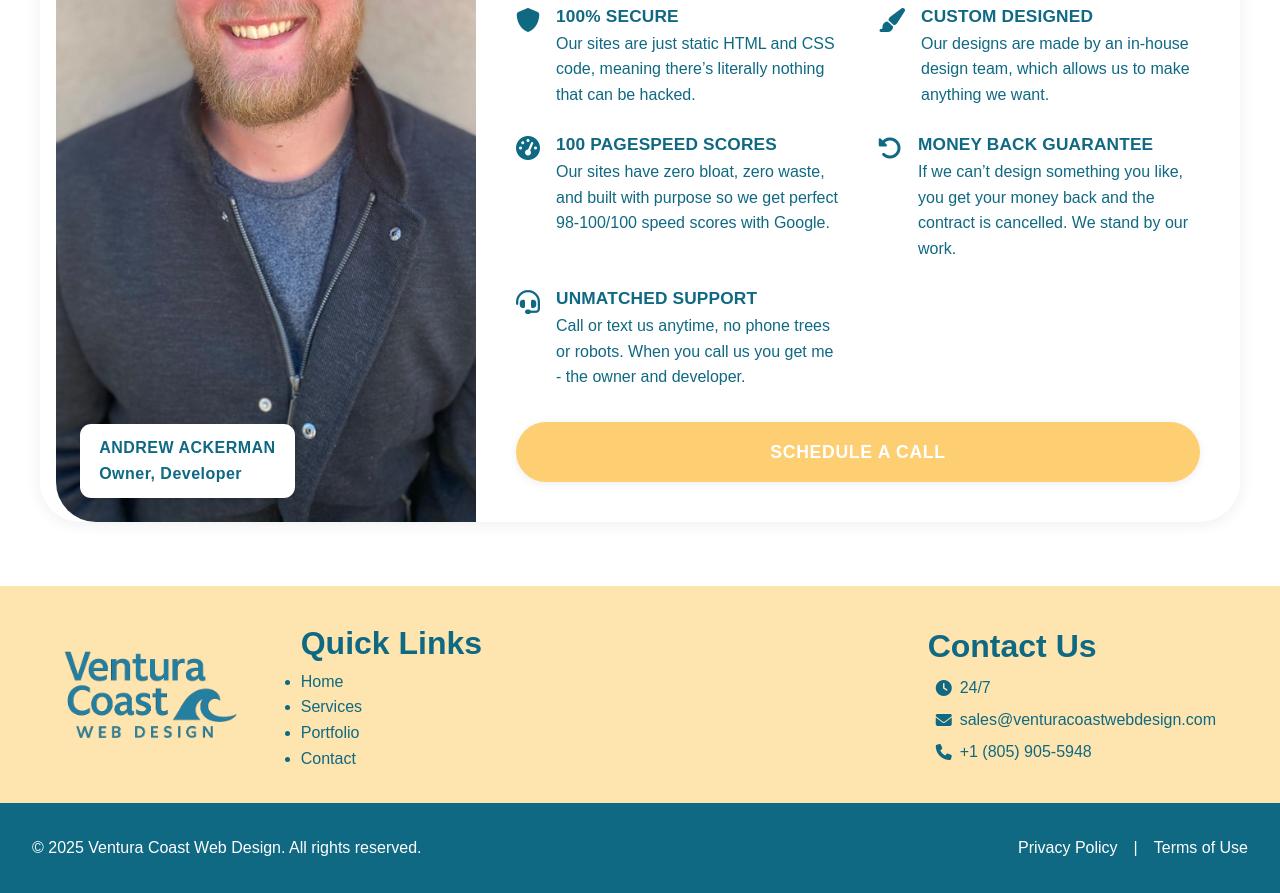
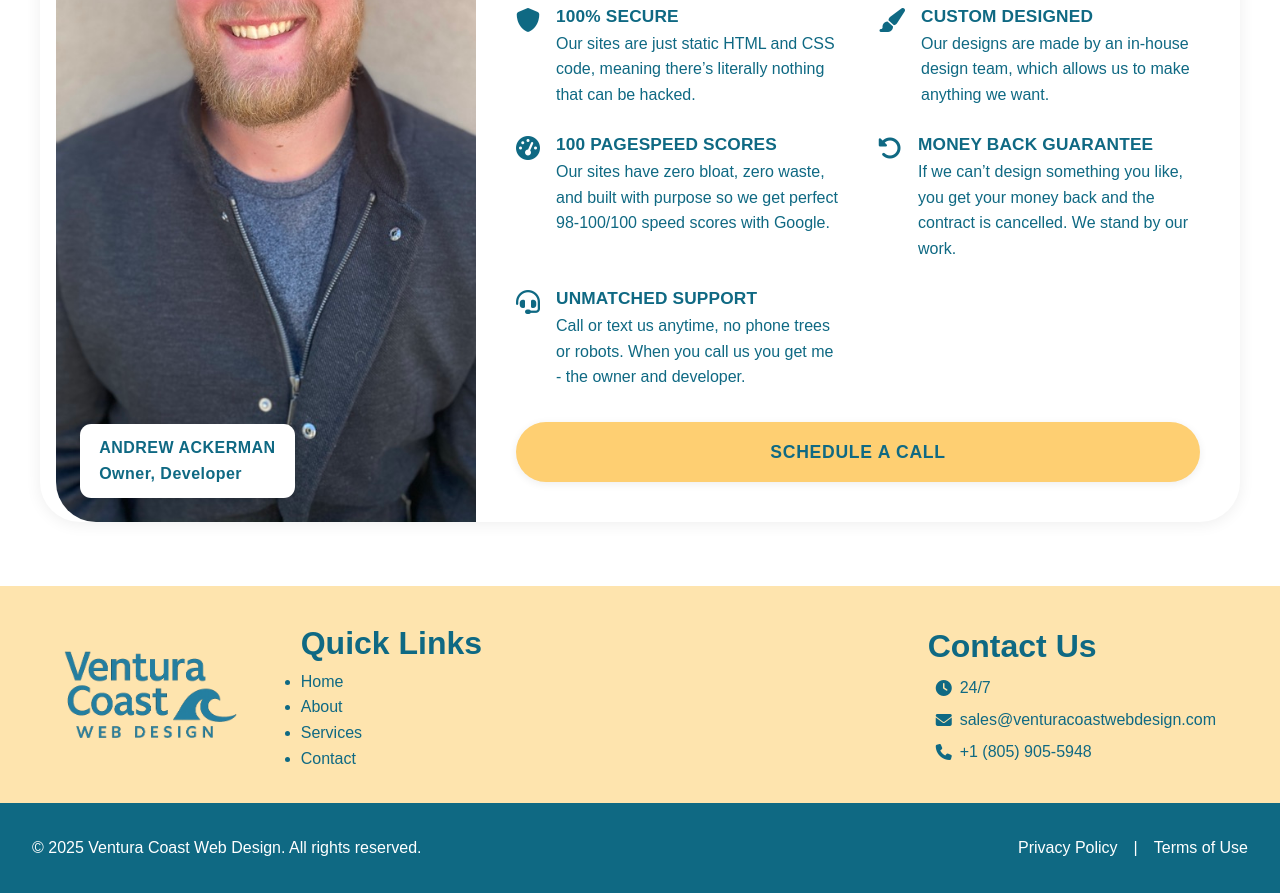
Before and after one commit to ventura-coast-web-design/moorpark-web-design, an Eleventy site: page index.njk in a window 1280 px wide. Shown: the part 2586-3479 px from the top of the page. Built offline with nearby package versions, Linux system fonts and the light colour scheme; Eleventy itself is replaced by a stand-in of ours; files that its build step writes are made by us from their sources; a web font is replaced by a local one.

Commit message:
link fixes and a11y fix

```diff
--- a/_includes/partials/footer.njk
+++ b/_includes/partials/footer.njk
@@ -5,10 +5,10 @@
             <div class="footer-links">
                 <h1>Quick Links</h1>
                 <ul>
-                    <li><a href="#home">Home</a></li>
-                    <li><a href="#services">Services</a></li>
-                    <li><a href="#portfolio">Portfolio</a></li>
-                    <li><a href="#contact">Contact</a></li>
+                    <li><a href="/">Home</a></li>
+                    <li><a href="/about">About</a></li>
+                    <li><a href="/#services">Services</a></li>
+                    <li><a href="/contact">Contact</a></li>
                 </ul>
             </div>
         </div>
--- a/_includes/partials/header.njk
+++ b/_includes/partials/header.njk
@@ -19,8 +19,8 @@
         <ul class="nav-links" id="nav-links">
             <li><a href="/">Home</a></li>
             <li><a href="/about">About</a></li>
-            <li><a href="#services">Services</a></li>
-            <li><a href="#contact">Contact</a></li>
+            <li><a href="/#services">Services</a></li>
+            <li><a href="/contact">Contact</a></li>
         </ul>
     </nav>
 </header>
--- a/assets/styles/scss/layouts/about.scss
+++ b/assets/styles/scss/layouts/about.scss
@@ -283,7 +283,7 @@
 .offer-cta {
   display: inline-block;
   background: $text-color;
-  color: #fff;
+  color: $primary-color;
   font-weight: 700;
   font-size: 1.1rem;
   padding: 0.9em 2.2em;
--- a/index.njk
+++ b/index.njk
@@ -18,7 +18,7 @@ title: Home
     </div>
 </section>
 
-<section class="what-we-do">
+<section class="what-we-do" id="services">
   <div class="container">
     <div class="what-we-do-header">
       <h3>WHAT WE DO</h3>
```
Also changed, not shown: assets/styles/main.css.
